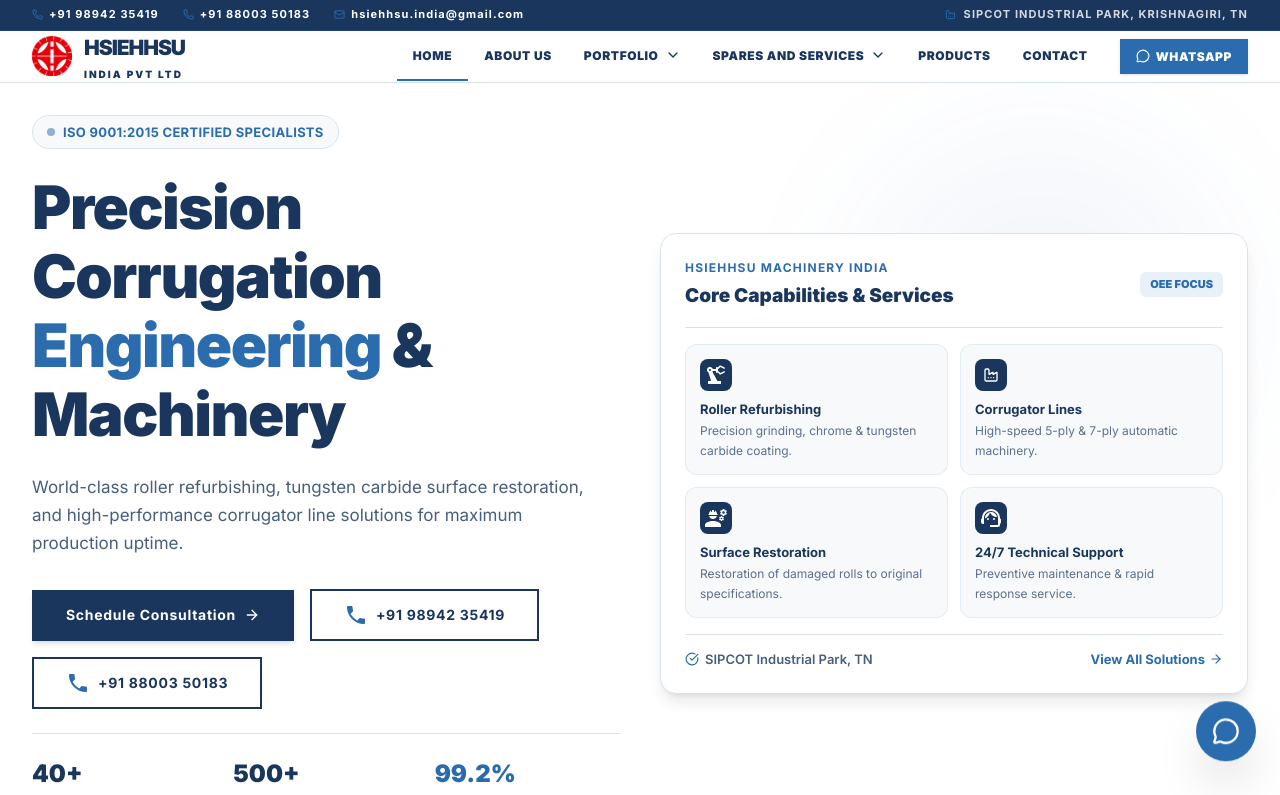
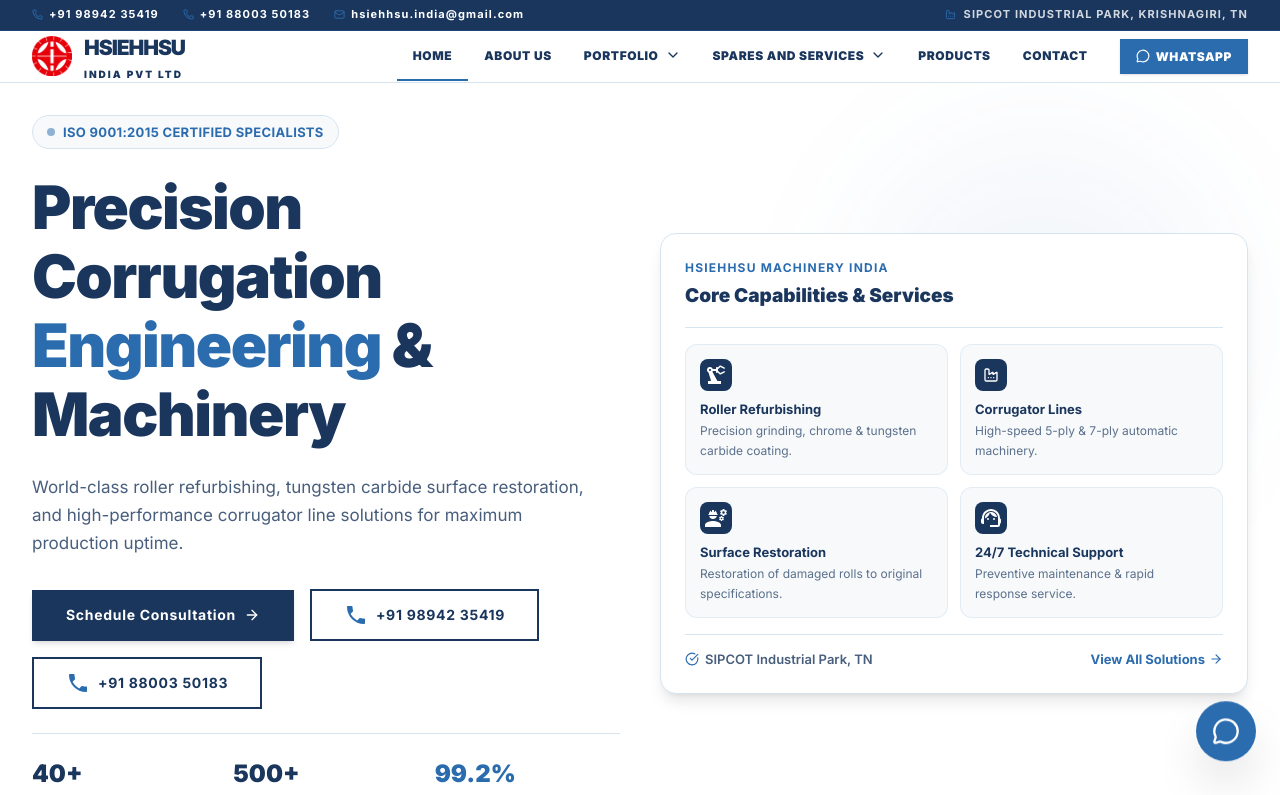
Before and after one commit to risewithmediaofficial-collab/HSIEHHSU, a React (Vite) app: page / in a window 1280 px wide. Shown: the top 795 px of the page. Built offline with nearby package versions, Linux system fonts and the light colour scheme.

Commit message:
Remove OEE Focus badge

```diff
--- a/src/pages/Home.jsx
+++ b/src/pages/Home.jsx
@@ -387,9 +387,6 @@
                     <p className="text-[11px] font-bold text-[#2b6caf] uppercase tracking-widest">HSIEHHSU Machinery India</p>
                     <h3 className="text-lg font-black text-[#1a365d] mt-0.5">Core Capabilities & Services</h3>
                   </div>
-                  <span className="px-2.5 py-1 bg-[#2b6caf]/10 text-[#2b6caf] text-[10px] font-black rounded-md uppercase">
-                    OEE Focus
-                  </span>
                 </div>
 
                 {/* 2x2 Feature Grid */}
@@ -622,9 +619,8 @@
                 <div className="grid md:grid-cols-2 items-center">
                   {/* Image Container */}
                   <div
-                    className={`h-64 sm:h-72 md:h-80 lg:h-96 w-full overflow-hidden bg-gray-100 ${
-                      idx % 2 !== 0 ? 'md:order-2' : 'md:order-1'
-                    }`}
+                    className={`h-64 sm:h-72 md:h-80 lg:h-96 w-full overflow-hidden bg-gray-100 ${idx % 2 !== 0 ? 'md:order-2' : 'md:order-1'
+                      }`}
                   >
                     <img
                       src={service.image}
@@ -637,9 +633,8 @@
 
                   {/* Content Container */}
                   <div
-                    className={`p-6 sm:p-8 lg:p-12 flex flex-col justify-center ${
-                      idx % 2 !== 0 ? 'md:order-1' : 'md:order-2'
-                    }`}
+                    className={`p-6 sm:p-8 lg:p-12 flex flex-col justify-center ${idx % 2 !== 0 ? 'md:order-1' : 'md:order-2'
+                      }`}
                   >
                     <div className={`mb-5 p-4 ${service.badgeBg} rounded-xl inline-block w-fit group-hover:scale-110 transition-transform duration-300 shadow-sm`}>
                       {service.icon}
```
